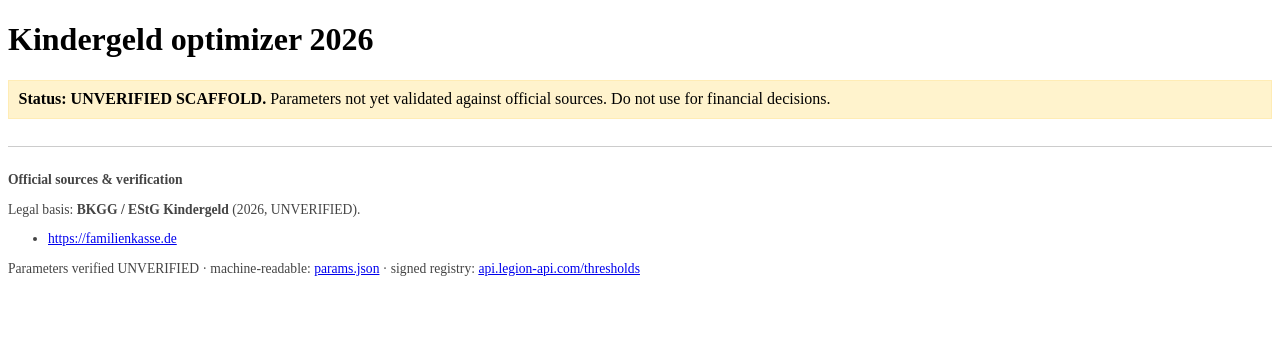
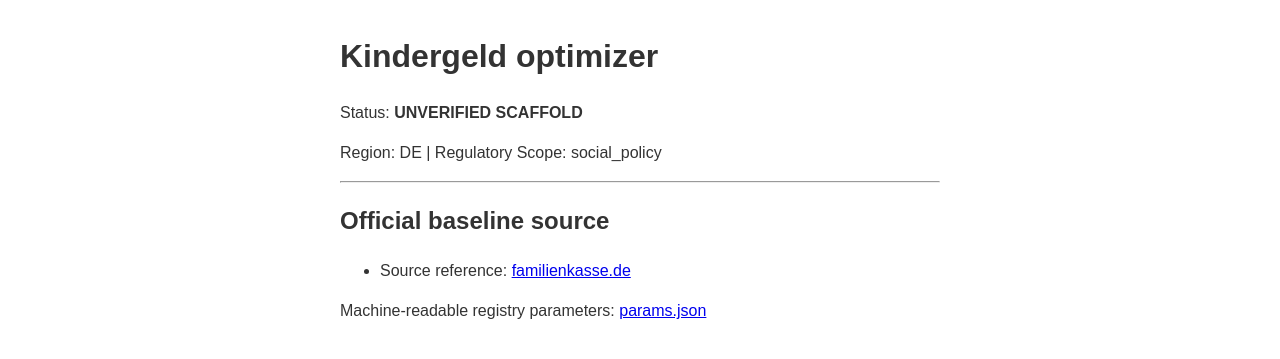
Before and after one commit to Legion33shadow/kindergeld-rechner-de, a plain HTML site: page index.html in a window 1280 px wide. Drawn offline with Linux system fonts and the light colour scheme.

Commit message:
scaffold: unverified baseline deployment

```diff
--- a/index.html
+++ b/index.html
@@ -1,16 +1,21 @@
-<!DOCTYPE html><html lang="en"><head><meta charset="utf-8"><title>Kindergeld optimizer 2026</title>
-<meta name="description" content="Kindergeld optimizer 2026 — official sources, signed parameters."></head><body>
-<h1>Kindergeld optimizer 2026</h1>
-<p style="background:#fff3cd;border:1px solid #ffecb5;padding:.6em"><strong>Status: UNVERIFIED SCAFFOLD.</strong> Parameters not yet validated against official sources. Do not use for financial decisions.</p>
-<div id="calc"></div>
-<!-- LEGION-SOURCES-START -->
-<section id="official-sources" style="font-size:.85em;border-top:1px solid #ccc;margin-top:2em;padding:1em 0;color:#444">
-  <h2 style="font-size:1em">Official sources &amp; verification</h2>
-  <p>Legal basis: <strong>BKGG / EStG Kindergeld</strong> (2026, UNVERIFIED).</p>
-  <ul>
-      <li><a href="https://familienkasse.de" rel="noopener">https://familienkasse.de</a></li>
-  </ul>
-  <p>Parameters verified UNVERIFIED · machine-readable: <a href="params.json">params.json</a> · signed registry: <a href="https://api.legion-api.com/thresholds">api.legion-api.com/thresholds</a></p>
-</section>
-<!-- LEGION-SOURCES-END -->
-</body></html>
+<!DOCTYPE html>
+<html>
+<head>
+  <meta charset="utf-8">
+  <title>Kindergeld optimizer — LEGION Verified Tool</title>
+  <style>body{font-family:sans-serif;max-width:600px;margin:2em auto;padding:0 1em;color:#333;line-height:1.5}</style>
+</head>
+<body>
+  <h1>Kindergeld optimizer</h1>
+  <p>Status: <strong>UNVERIFIED SCAFFOLD</strong></p>
+  <p>Region: DE | Regulatory Scope: social_policy</p>
+  <hr>
+  <section id="official-sources">
+    <h2>Official baseline source</h2>
+    <ul>
+      <li>Source reference: <a href="https://familienkasse.de" target="_blank" rel="noopener">familienkasse.de</a></li>
+    </ul>
+    <p>Machine-readable registry parameters: <a href="params.json">params.json</a></p>
+  </section>
+</body>
+</html>
```
Also changed, not shown: params.json (+6 -9 lines).
